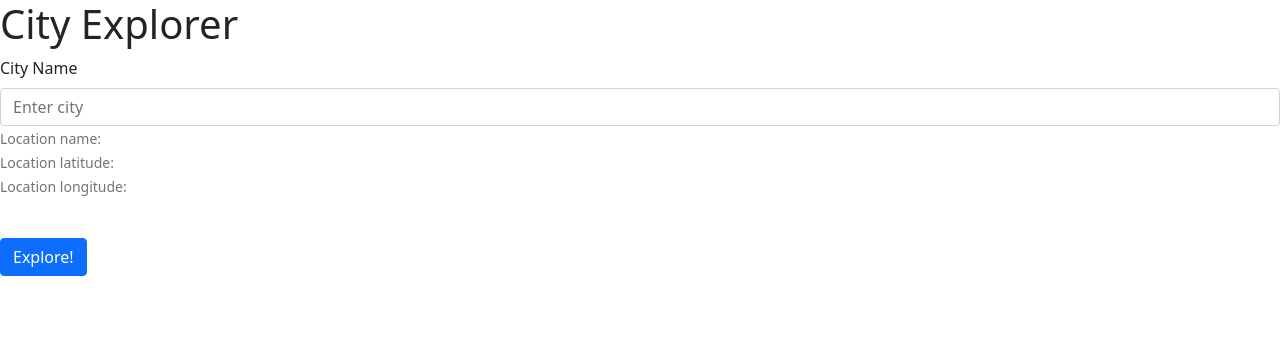
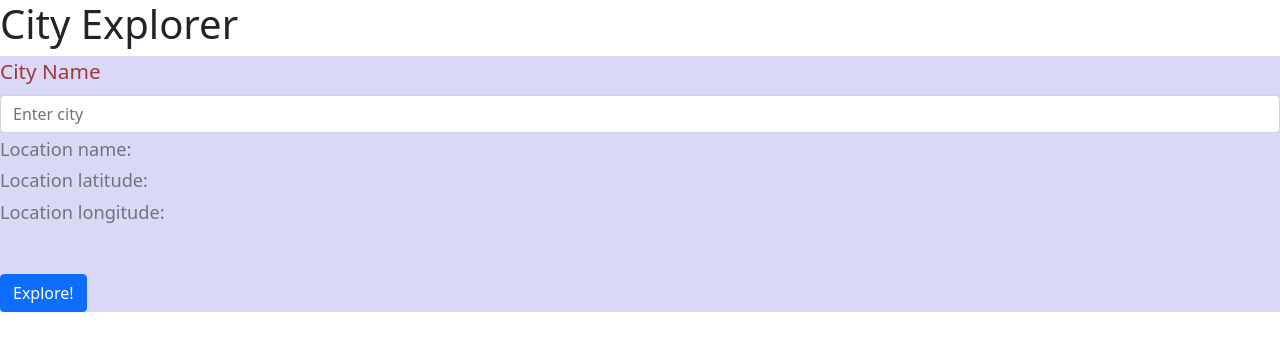
Before and after one commit to kylecohen14/city-explorer, a React (Create React App) app: page / in a window 1280 px wide. Shown: the top 350 px of the page. Built offline with nearby package versions, Linux system fonts and the light colour scheme.

Commit message:
added css

```diff
--- a/src/App.css
+++ b/src/App.css
@@ -36,3 +36,12 @@
     transform: rotate(360deg);
   }
 } */
+
+Form {
+  background-color: rgba(37, 37, 207, 0.171);
+  font-size: 1.3em;
+  color: rgb(158, 58, 58);
+}
+main {
+  background-color: rgb(28, 59, 121);
+}
--- a/src/App.js
+++ b/src/App.js
@@ -3,6 +3,7 @@ import axios from 'axios';
 import Form from 'react-bootstrap/Form';
 import Button from 'react-bootstrap/Button';
 import Image from 'react-bootstrap/Image';
+import './App.css';
 
 class App extends React.Component {
   constructor (props) {
```
